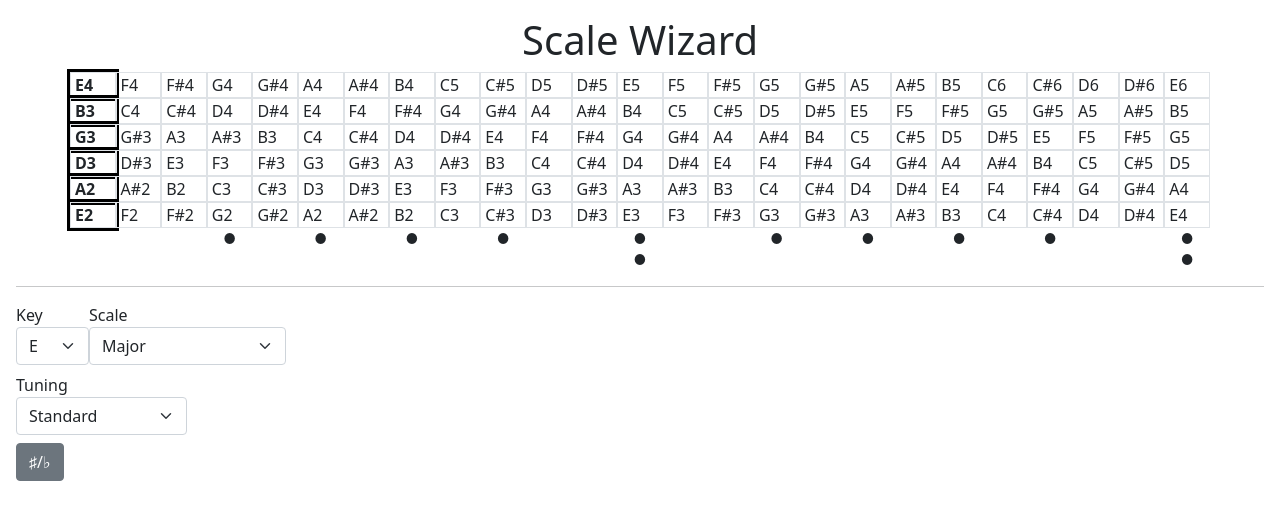
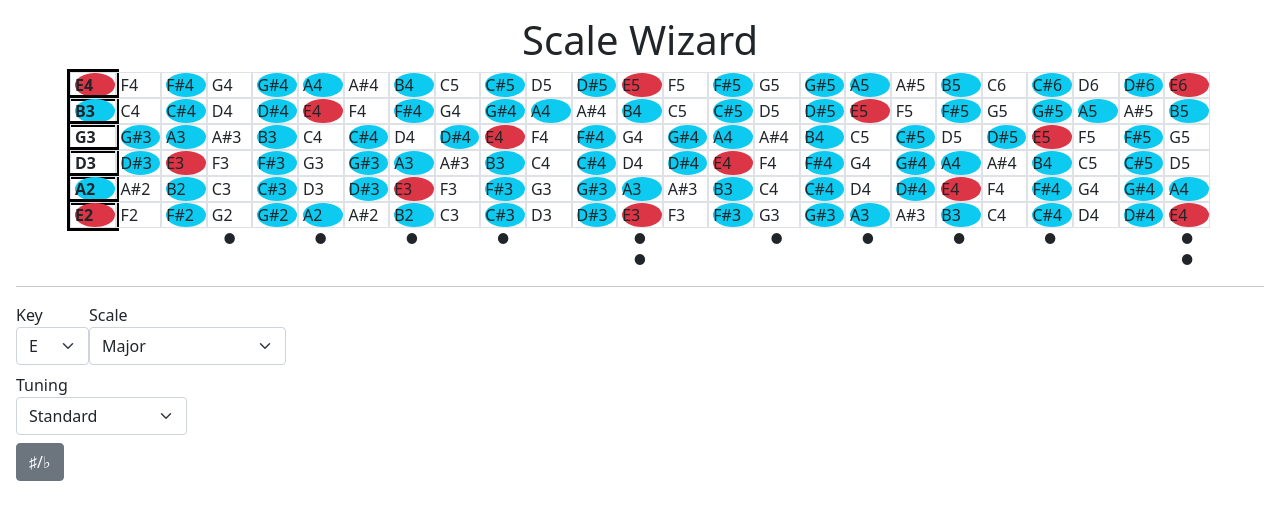
Before and after one commit to AlasdairWallaceMackie/scale-wizard, a React (Create React App) app: page / in a window 1280 px wide. Shown: the top 520 px of the page. Built offline with nearby package versions, Linux system fonts and the light colour scheme.

Commit message:
Scale degrees now marked on fretboard

```diff
--- a/src/App.css
+++ b/src/App.css
@@ -3,3 +3,7 @@
     font-weight: bold;
     outline: 3px solid black;
 }
+
+.scale-marker{
+    border-radius: 50%;
+}
--- a/src/components/Fret.tsx
+++ b/src/components/Fret.tsx
@@ -17,11 +17,21 @@ export default function Fret(props: Props){
         noteLookup[props.pitchCode] :
         sharpToFlatConversion(noteLookup[props.pitchCode])
 
-    const className = props.openFret ? "open-fret" : ""
+    const dynamicClassName = props.openFret ? "open-fret" : ""
+
+    const scaleMarkerColorClass = () => {
+        if (props.pitchCode === context.currentKey.value )
+            return "bg-danger"
+        if (context.scaleDegrees.value.includes(props.pitchCode))
+            return "bg-info"
+        return "bg-transparent"
+    }
 
     return(
-        <div className={`fret col border py-0 pe-0 ps-1 ${className}`}>
-            {pitchName}{props.octave}
+        <div className={`fret col border py-0 pe-0 ps-1 ${dynamicClassName}`}>
+            <div className={`scale-marker ${scaleMarkerColorClass()}`}>
+                {pitchName}{props.octave}
+            </div>
         </div>
     )
 }
--- a/src/context/controlsContext.tsx
+++ b/src/context/controlsContext.tsx
@@ -56,6 +56,10 @@ function ControlsContextProvider(props: any){
             handler: () => {setSharpOrFlat(prevState => prevState === "sharp" ? "flat" : "sharp")
             }
         },
+        scaleDegrees: {
+            value: scaleDegrees,
+            // No handler passed, since this will never be directly changed by user
+        },
     }
 
     return (
--- a/src/d.ts
+++ b/src/d.ts
@@ -30,7 +30,10 @@ export interface ControlsContextInterface {
     sharpOrFlat: {
         value: "sharp" | "flat",
         handler: React.MouseEventHandler
-    }
+    },
+    scaleDegrees: {
+        value: number[]
+    },
 }
 
 export interface Default {
```
